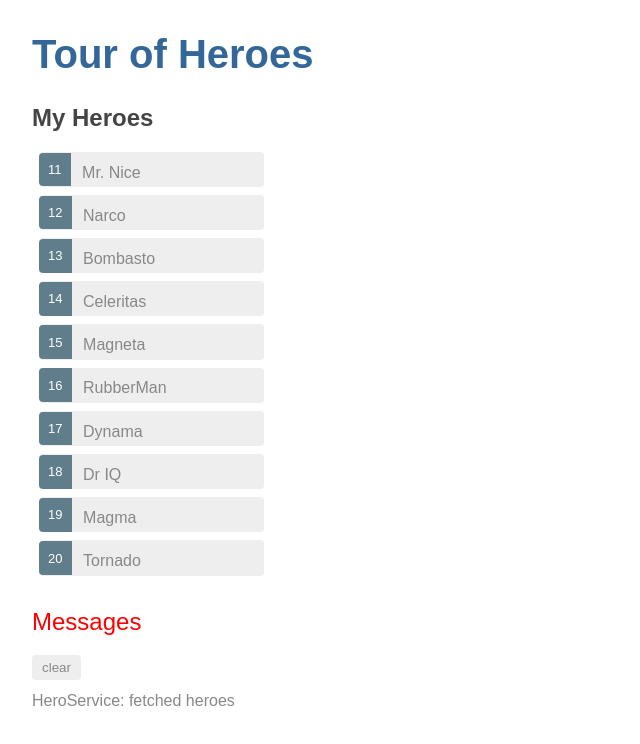
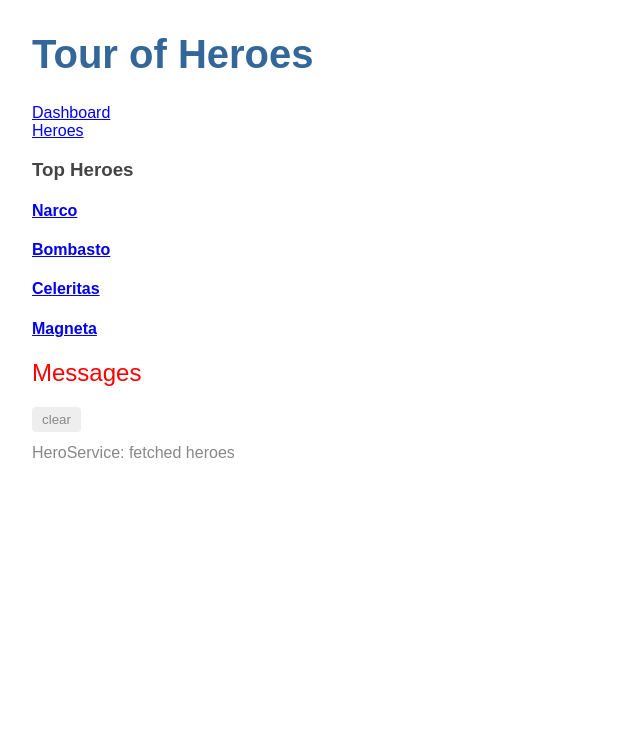
Before and after one commit to CosSalt/hello-ng, an Angular app: page /dashboard in a window 1280 px wide. Shown: the top 744 px of the page, without its empty margins (0-640 px from the left). Built offline with nearby package versions, Linux system fonts and the light colour scheme.

Commit message:
[dev] 路由

```diff
--- a/src/app/app.component.html
+++ b/src/app/app.component.html
@@ -1,3 +1,7 @@
 <h1>{{title}}</h1>
-<app-heroes></app-heroes>
+<nav>
+  <a routerLink="/dashboard">Dashboard</a><br />
+  <a routerLink="/heroes">Heroes</a>
+</nav>
+<router-outlet></router-outlet>
 <app-messages></app-messages>
--- a/src/app/app.module.ts
+++ b/src/app/app.module.ts
@@ -6,17 +6,21 @@
 import { HeroesComponent } from './heroes/heroes.component';
 import { HeroDetailComponent } from './hero-detail/hero-detail.component';
 import { MessagesComponent } from './messages/messages.component';
+import { AppRoutingModule } from './app-routing.module';
+import { DashboardComponent } from './dashboard/dashboard.component';
 
 @NgModule({
   declarations: [
     AppComponent,
     HeroesComponent,
     HeroDetailComponent,
-    MessagesComponent
+    MessagesComponent,
+    DashboardComponent
   ],
   imports: [
     BrowserModule,
     FormsModule,
+    AppRoutingModule,
   ],
   providers: [],
   bootstrap: [AppComponent]
--- /dev/null
+++ b/src/app/dashboard/dashboard.component.html
@@ -0,0 +1,10 @@
+<h3>Top Heroes</h3>
+<div class="grid grid-pad">
+  <a *ngFor='let hero of heroes' class='col-1-4'
+    routerLink="/detail/{{hero.id}}"
+  >
+    <div class="module hero">
+      <h4>{{hero.name}}</h4>
+    </div>
+  </a>
+</div>
--- /dev/null
+++ b/src/app/dashboard/dashboard.component.ts
@@ -0,0 +1,26 @@
+import { Component, OnInit } from '@angular/core'
+import { HeroService } from '../hero.service'
+import { Hero } from '../hero'
+
+@Component({
+  selector: 'app-dashboard',
+  templateUrl: './dashboard.component.html',
+  styleUrls: ['./dashboard.component.css']
+})
+export class DashboardComponent implements OnInit {
+
+  constructor(private heroService: HeroService) { }
+
+  heroes: Hero[]
+
+  ngOnInit() {
+    this.getHeroes()
+  }
+
+  getHeroes(): void{
+    this.heroService.getHeroes().subscribe(heroes => {
+      this.heroes = heroes.slice(1,5)
+    })
+  }
+
+}
--- a/src/app/heroes/heroes.component.html
+++ b/src/app/heroes/heroes.component.html
@@ -1,11 +1,8 @@
 <h2>My Heroes</h2>
 <ul class='heroes'>
-  <li
-    *ngFor="let hero of heroes"
-    (click)="onSelect(hero)"
-    [class.selected]="hero === selectedHero"
-  >
-    <span class='badge'>{{hero.id}}</span>{{hero.name}}
+  <li *ngFor="let hero of heroes">
+    <a routerLink="/detail/{{hero.id}}">
+      <span class='badge'>{{hero.id}}</span>{{hero.name}}
+    </a>
   </li>
 </ul>
-<app-hero-detail *ngIf='selectedHero' [hero]='selectedHero'></app-hero-detail>
--- a/src/app/heroes/heroes.component.ts
+++ b/src/app/heroes/heroes.component.ts
@@ -19,8 +19,6 @@
 
   heroes: Hero[]
 
-  selectedHero: Hero;
-
   ngOnInit() {
     this.getHeroes()
   }
@@ -30,8 +28,4 @@
       this.heroes = heroes
     })
   }
-
-  onSelect(hero: Hero): void {
-    this.selectedHero = hero;
-  }
 }
```
Also changed, not shown: src/app/app-routing.module.ts (added, +17 -0 lines), src/app/dashboard/dashboard.component.css (added), 1 other file (tests, documents, lock files or other folders).
